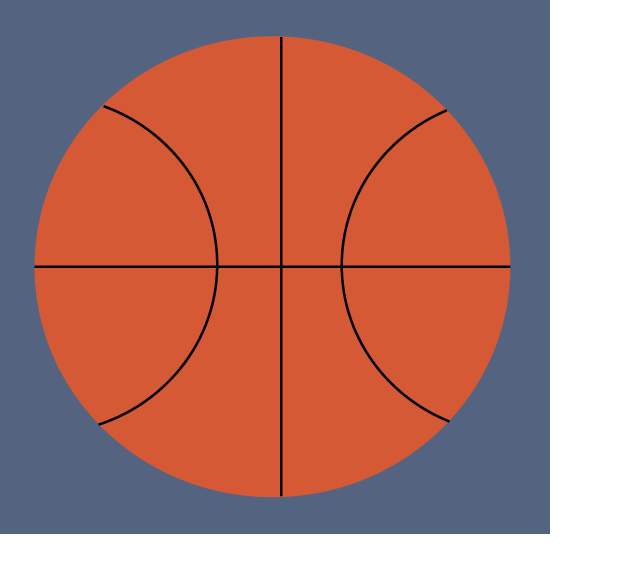
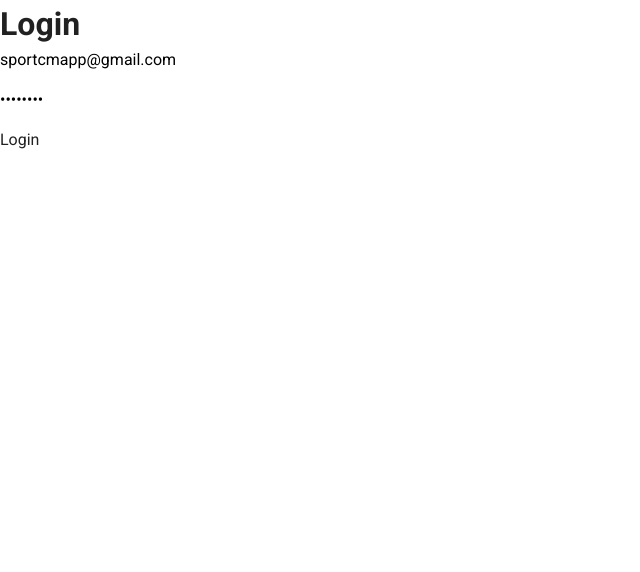
Before and after one commit to mmsuerkan/SportClubManagement, a Vue app: page / in a window 1280 px wide. Shown: the top 572 px of the page, without its empty margins (0-640 px from the left). Built offline with nearby package versions, Linux system fonts and the light colour scheme.

Commit message:
login feature enabled

```diff
--- a/src/views/Home.vue
+++ b/src/views/Home.vue
@@ -1,17 +1,70 @@
 <template>
   <div class="home">
-    <img alt="Vue logo" src="../assets/logo.png">
+    <h1>Login</h1>
+    <p>
+      <input type="text" v-model="username" placeholder="Username" />
+    </p>
+    <p>
+      <input type="password" v-model="password" placeholder="Password" />
+    </p>
+    <p>
+      <button @click="login">Login</button>
+    </p>
+
   </div>
 </template>
 
 <script>
 // @ is an alias to /src
+import { initializeApp } from 'firebase/app';
+import { getAuth,signInWithEmailAndPassword } from 'firebase/auth';
 
+const firebaseConfig = {
+  apiKey: "AIzaSyAXl00PzhSpPFfMzhDNxcPvSEMNFKBRYhs",
+  authDomain: "sportclubmanagement-b9725.firebaseapp.com",
+  projectId: "sportclubmanagement-b9725",
+  storageBucket: "sportclubmanagement-b9725.appspot.com",
+  messagingSenderId: "191724501308",
+  appId: "1:191724501308:web:336cade08b6bcc39a60639",
+  measurementId: "G-SLF67F6NDR"
+};
+
+const firebaseApp = initializeApp(firebaseConfig);
+
+export const auth = getAuth(firebaseApp);
 
 export default {
   name: 'Home',
   components: {
 
+  },
+  data() {
+    return {
+      username: 'sportcmapp@gmail.com',
+      password: 'S102019m',
+    }
+  },
+  methods: {
+    login() {
+      console.log("username",this.username);
+      console.log("password",this.password);
+      signInWithEmailAndPassword(auth, this.username, this.password)
+        .then((userCredential) => {
+          // Signed in
+          // eslint-disable-next-line no-unused-vars
+          const user = userCredential.user;
+          alert("Login Success");
+          this.$router.push({name: 'Club Page'});
+          // ...
+        })
+        .catch((error) => {
+          // eslint-disable-next-line no-unused-vars
+          const errorCode = error.code;
+          // eslint-disable-next-line no-unused-vars
+          const errorMessage = error.message;
+          alert(errorCode + " " + errorMessage);
+        });
+    }
   }
 }
 </script>
```
